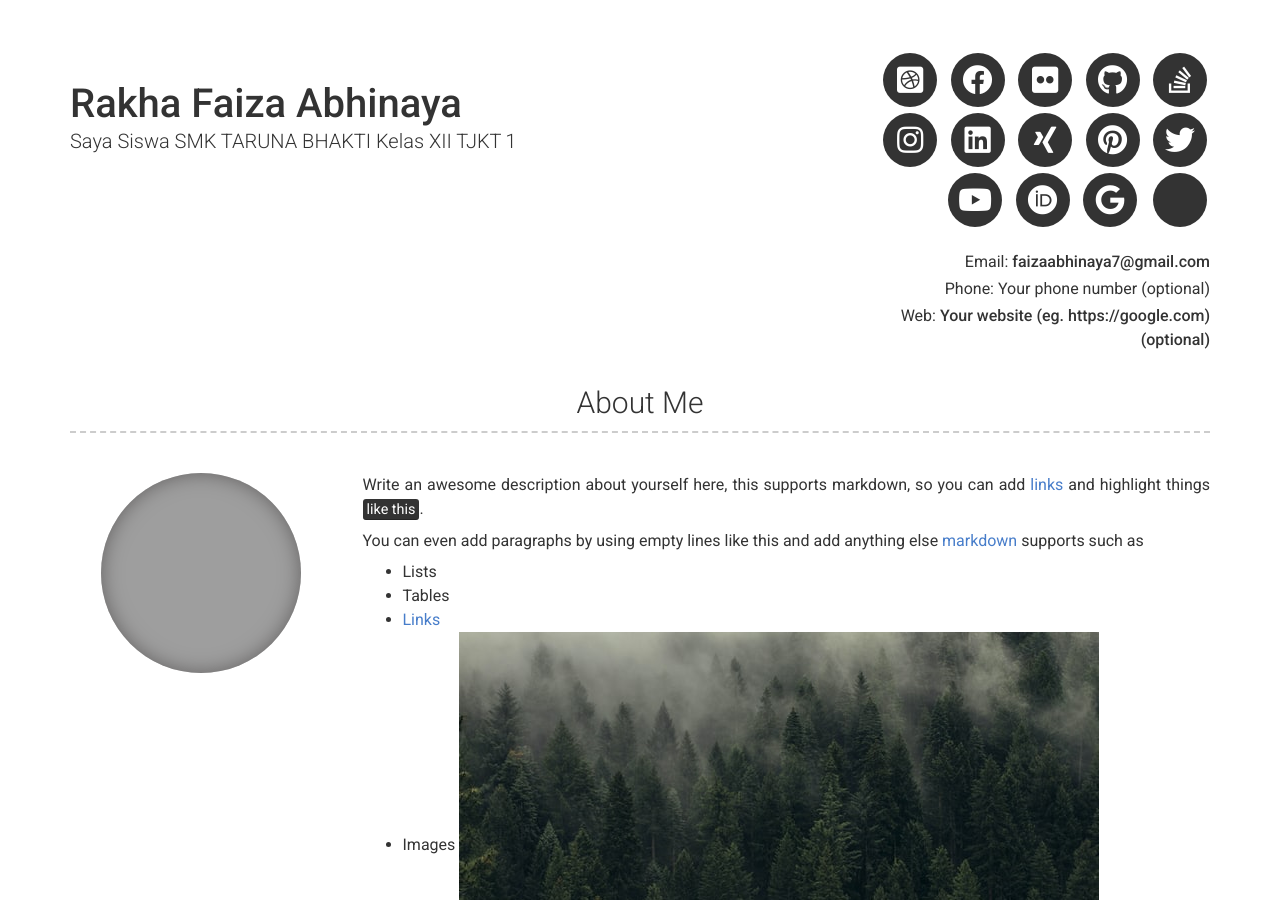
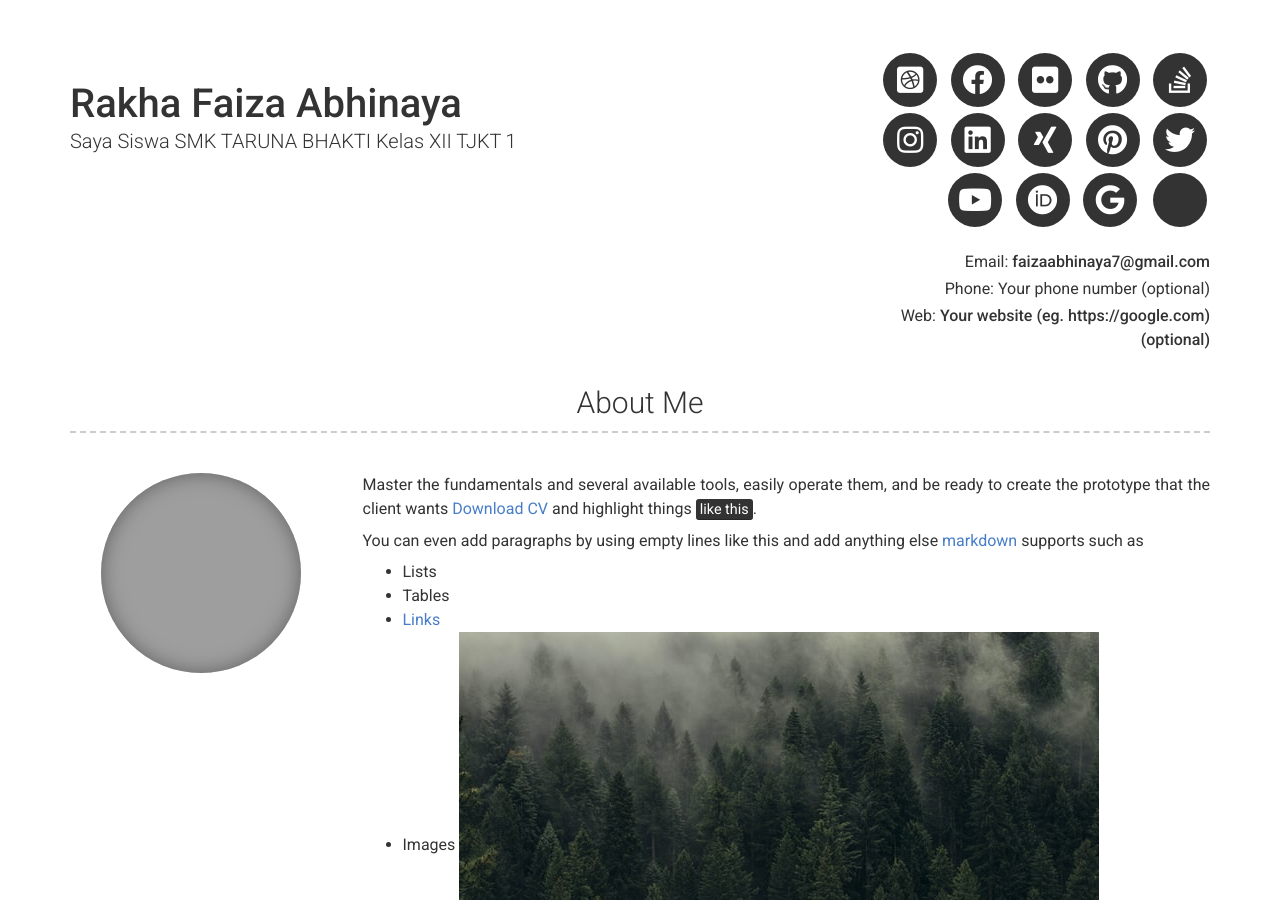
Before and after one commit to justfazrakh/websitecv, a Jekyll site: the page built from index.md, in a window 1280 px wide and 900 px high. Built offline with Jekyll 4.4.1, drawn with Linux system fonts in a browser that asks for light colours; nearby versions of some CDN libraries; grey boxes are pictures that could not be loaded.

Commit message:
Update _config.yml

```diff
--- a/_config.yml
+++ b/_config.yml
@@ -52,7 +52,7 @@ additional_links:
 # about_title: About Me (Use this to override about section title)
 about_profile_image: https://github.com/user-attachments/assets/dda38be0-77e8-4a4a-9f2c-68c7991ecf32
 about_content: | # this will include new lines to allow paragraphs
- Write an awesome description about yourself here, this supports markdown, so you can add [links](https://dav-port-alpha.vercel.app/files/Resume-Template.pdf) and highlight things <mark>like this</mark>.
+ Master the fundamentals and several available tools, easily operate them, and be ready to create the prototype that the client wants [Download CV](https://dav-port-alpha.vercel.app/files/Resume-Template.pdf) and highlight things <mark>like this</mark>.
 
   You can even add paragraphs by using empty lines like this and add anything else [markdown](https://www.markdownguide.org/getting-started#what-is-markdown) supports such as
     - Lists
```
